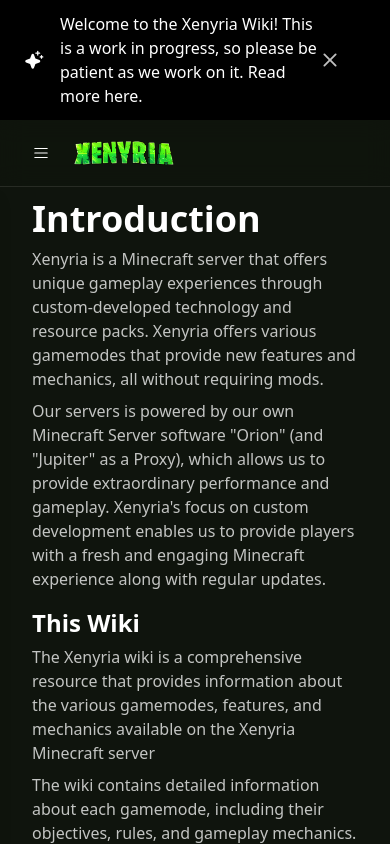
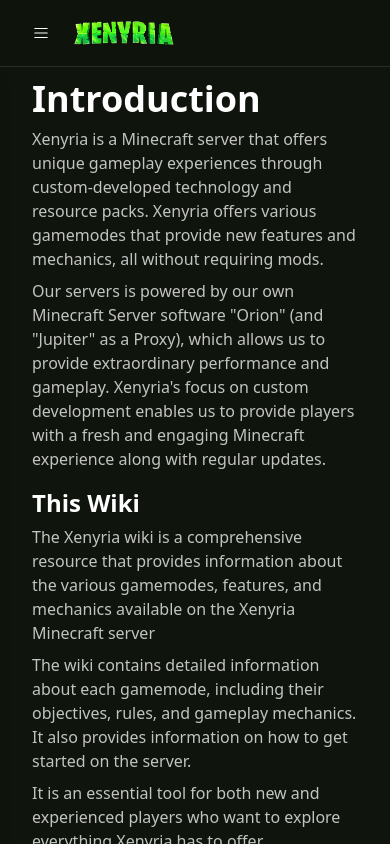
Before and after one commit to xenyria/wiki, a Next.js app: page /general in a window 390 px wide. Built offline with nearby package versions, Linux system fonts and the light colour scheme; no server answers.

Commit message:
fix: Temporarily disable message on mobile

```diff
--- a/src/components/DocsLayout.tsx
+++ b/src/components/DocsLayout.tsx
@@ -40,7 +40,7 @@
       >
         <div className="flex flex-col min-h-screen bg-white dark:bg-dark-900 dark:text-white transition duration-200">
           {config.message && message && (
-            <div className="bg-green-500 dark:bg-black text-white flex justify-center items-center py-3 md:py-2 relative px-6">
+            <div className="hidden md:flex bg-green-500 dark:bg-black text-white justify-center items-center py-3 md:py-2 relative px-6">
               {config.message.icon &&
                 (() => {
                   const Icon = config.message.icon;
```
